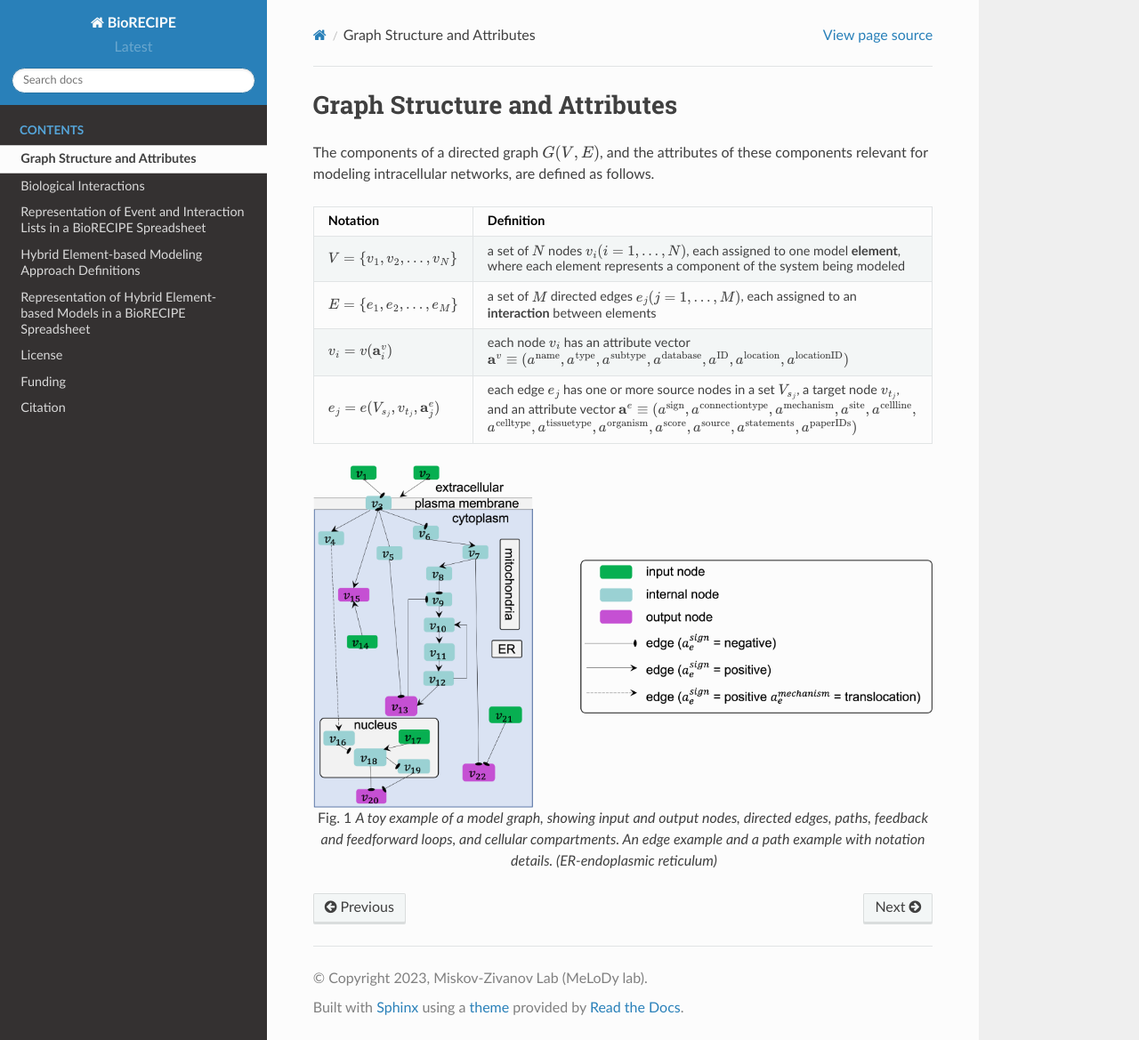
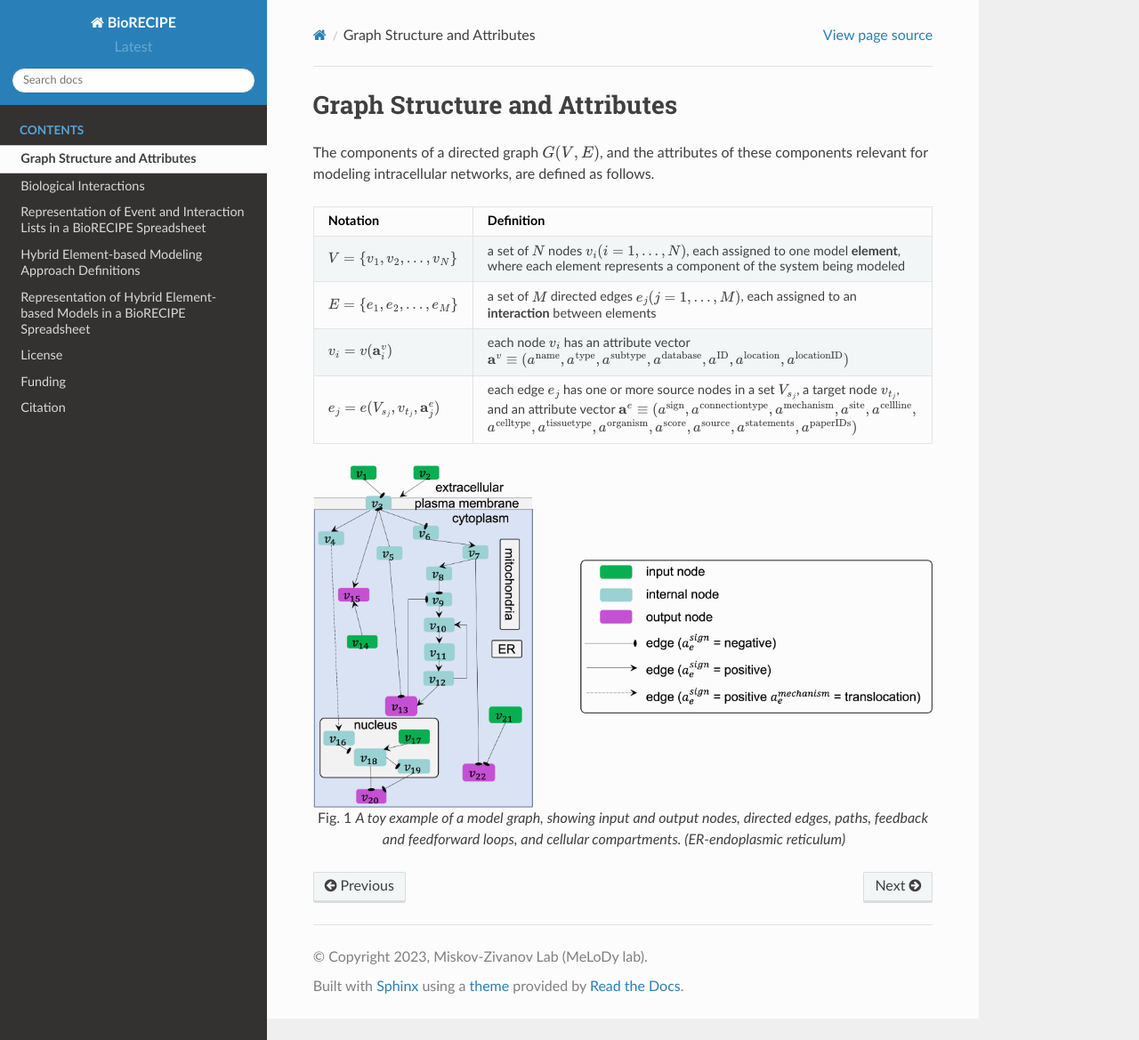
Before and after one commit to pitt-miskov-zivanov-lab/BioRECIPE, a Sphinx documentation site: the page built from docs/graph_structure.rst, in a window 1280 px wide and 1169 px high. Shown: the whole window at 89% size. Built offline with Sphinx 7.4.7 and the Read the Docs theme 2.0.0, drawn with Linux system fonts in a browser that asks for light colours.

Commit message:
Update graph_structure.rst

```diff
--- a/docs/graph_structure.rst
+++ b/docs/graph_structure.rst
@@ -19,4 +19,4 @@ The components of a directed graph :math:`G(V,E)`, and the attributes of these c
     :align: center
     :alt: internal figure
 
-    A toy example of a model graph, showing input and output nodes, directed edges, paths, feedback and feedforward loops, and cellular compartments. An edge example and a path example with notation details. (ER-endoplasmic reticulum)
+    A toy example of a model graph, showing input and output nodes, directed edges, paths, feedback and feedforward loops, and cellular compartments. (ER-endoplasmic reticulum)
```
